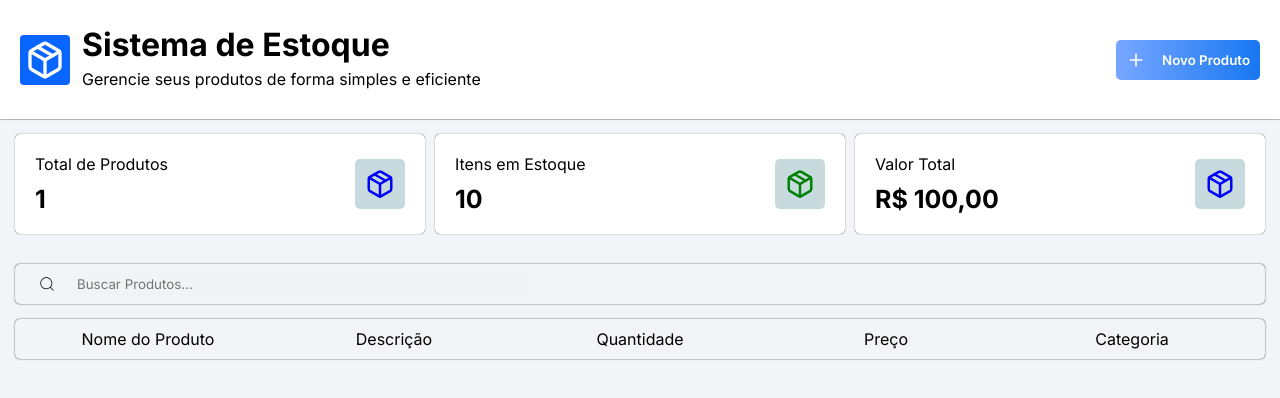
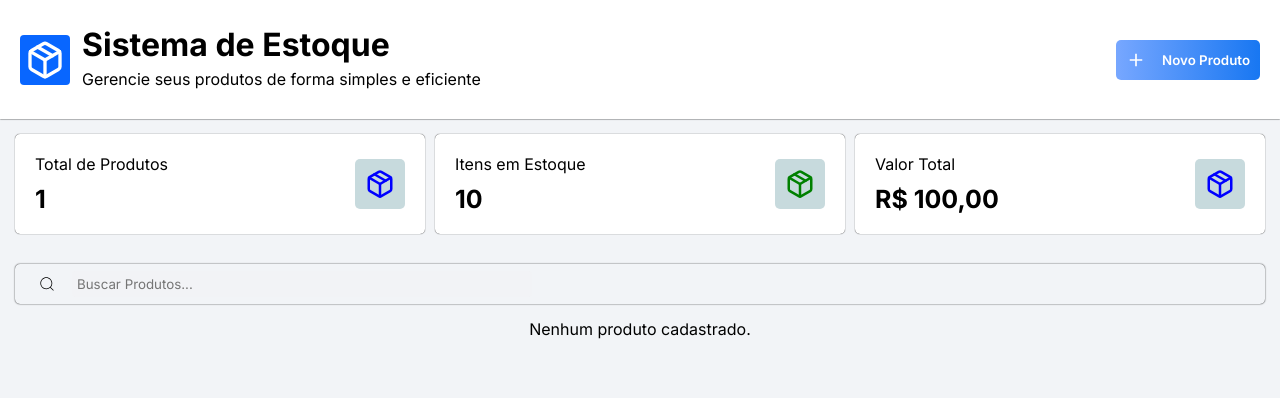
Before and after one commit to Uberdanalmeida/controle-estoque, a React (Vite) app: page / in a window 1280 px wide. Shown: the top 398 px of the page. Built offline with nearby package versions, Linux system fonts and the light colour scheme.

Commit message:
Adiciona verificação para lista de produtos vazia e ajusta o formulário no modal para usar onSubmit.

```diff
--- a/src/Components/Cadastro.jsx
+++ b/src/Components/Cadastro.jsx
@@ -1,7 +1,8 @@
-import { GoPencil } from "react-icons/go";
-import { FaRegTrashAlt } from "react-icons/fa";
+export default function Cadastro({ listaProdutos }) {
 
-export default function Cadastro({ listaProdutos }) {
+    if(listaProdutos.length === 0){
+        return <p style={{textAlign: "center"}}>Nenhum produto cadastrado.</p>
+    }
 
     return (
         <div className="cadastro">
--- a/src/Components/Modal.jsx
+++ b/src/Components/Modal.jsx
@@ -27,7 +27,7 @@ export default function Modal({ fecharModal, MostrarCadastro }) {
     return(
        <div className="overlay">
          <div className="novoProduto">
-            <form action="" method="get">
+            <form onSubmit={handleSubmit}>
 
             <h2 className="novo-product">Novo Produto <span className="x" onClick={fecharModal}>x</span></h2>
 
```
